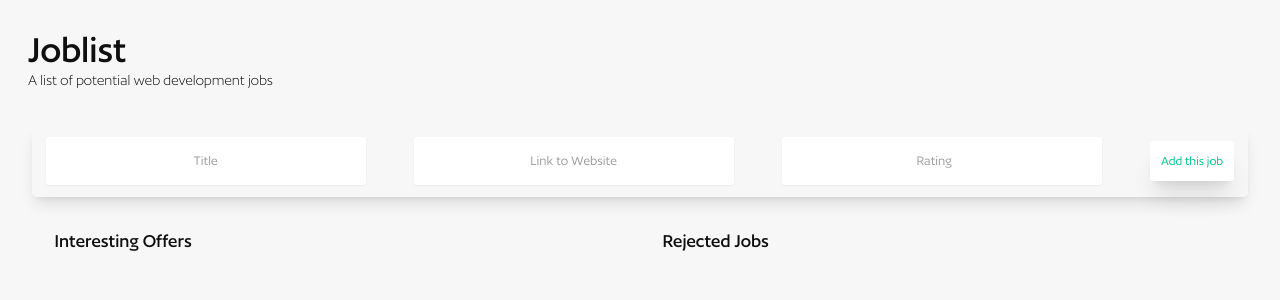
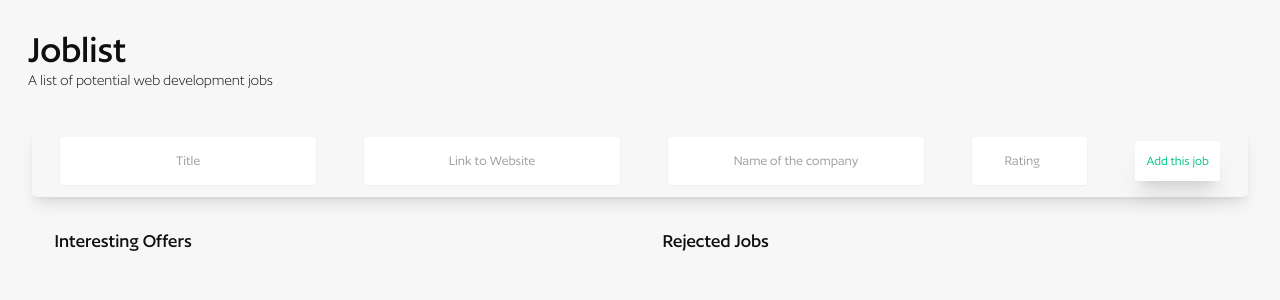
Before and after one commit to FatihSahinGIT/joblist, a React (Vite) app: page / in a window 1280 px wide. Shown: the top 300 px of the page. Built offline with nearby package versions, Linux system fonts and the light colour scheme.

Commit message:
Adding the company name of each job offer

```diff
--- a/src/components/Jobform.jsx
+++ b/src/components/Jobform.jsx
@@ -8,6 +8,7 @@ import Modal from "./Modal";
 const Jobform = ({ onAddJob }) => {
   const [title, setTitle] = useState("");
   const [url, setUrl] = useState("");
+  const [company, setCompany] = useState("");
   const [rating, setRating] = useState("");
   const [modal, setModal] = useState(false);
 
@@ -20,6 +21,8 @@ const Jobform = ({ onAddJob }) => {
       title.trim() === 0 ||
       !url ||
       url.trim() === 0 ||
+      !company ||
+      company.trim() === 0 ||
       !rating ||
       rating === null ||
       isNaN(rating)
@@ -32,6 +35,7 @@ const Jobform = ({ onAddJob }) => {
     const submittedJob = {
       id: uuidv4(),
       title,
+      company,
       url,
       rating,
       status: "saved",
@@ -44,6 +48,7 @@ const Jobform = ({ onAddJob }) => {
     setTitle("");
     setUrl("");
     setRating("");
+    setCompany("");
 
     closeModalHandler();
   };
@@ -58,6 +63,10 @@ const Jobform = ({ onAddJob }) => {
 
   const inputRatingHandler = (event) => {
     setRating(event.target.value);
+  };
+
+  const inputCompanyHandler = (event) => {
+    setCompany(event.target.value);
   };
 
   const openModalHandler = (event) => {
@@ -88,6 +97,15 @@ const Jobform = ({ onAddJob }) => {
             value={url}
             placeholder="Link to Website"
             onChange={inputUrlHandler}
+          ></input>
+        </div>
+        <div className="input-company">
+          <input
+            type="text"
+            id="company"
+            value={company}
+            placeholder="Name of the company"
+            onChange={inputCompanyHandler}
           ></input>
         </div>
         <div className="input-quantity">
--- a/src/components/Joblist.jsx
+++ b/src/components/Joblist.jsx
@@ -5,6 +5,7 @@ import DeleteModal from "./DeleteModal";
 
 /* eslint-disable react/prop-types */
 const Joblist = (props) => {
+  console.log(props);
   const [deleteModal, setDeleteModal] = useState(false);
   const [deletedJobId, setDeletedJobId] = useState(null);
 
@@ -39,6 +40,7 @@ const Joblist = (props) => {
           <div key={singleJob.id} className="job-container">
             <div className="job-content">
               <h1 id="job-header">{singleJob.title}</h1>
+              <h2 id="job-company_title">{singleJob.company}</h2>
               <a href={singleJob.url} id="job-url">
                 {getWebsiteName(singleJob.url)}
               </a>
--- a/src/components/RejectedJobs.jsx
+++ b/src/components/RejectedJobs.jsx
@@ -19,6 +19,7 @@ const RejectedJobs = (props) => {
           <div key={singleJob.id} className="job-container">
             <div className="job-content">
               <h1 id="job-header">{singleJob.title}</h1>
+              <h2 id="job-company_title">{singleJob.company}</h2>
               <a href={singleJob.url} id="job-url">
                 {getWebsiteName(singleJob.url)}
               </a>
--- a/src/styles/jobform.css
+++ b/src/styles/jobform.css
@@ -38,8 +38,12 @@ input {
 
 #title,
 #url,
+#company {
+  width: 20vw;
+}
+
 #quantity {
-  width: 25vw;
+  width: 9vw;
 }
 
 input::placeholder {
--- a/src/styles/joblist.css
+++ b/src/styles/joblist.css
@@ -23,6 +23,11 @@
   font-weight: 500;
   font-size: 1.25rem;
   text-align: left;
+}
+
+#job-company_title {
+  font-weight: 400;
+  font-size: 1.15rem;
 }
 
 #job-header {
```
